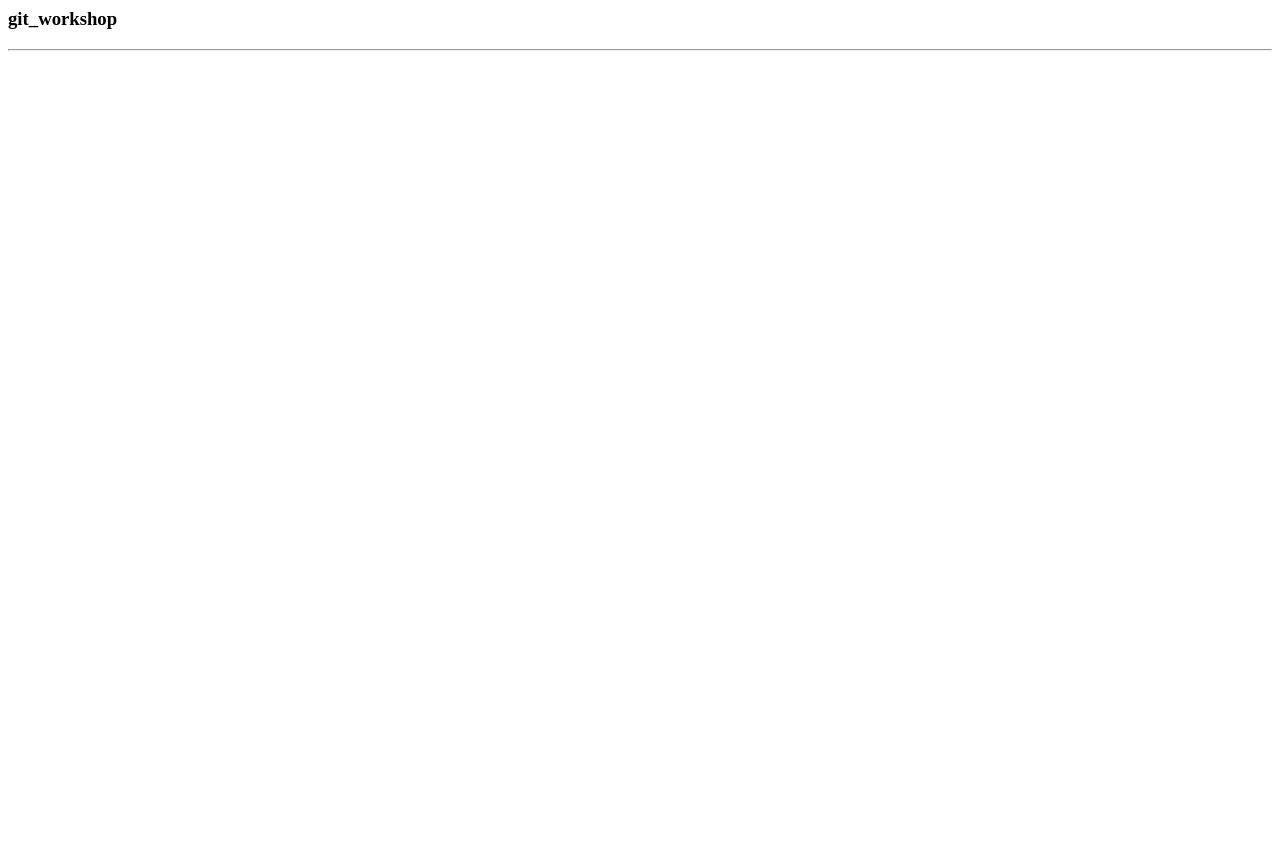
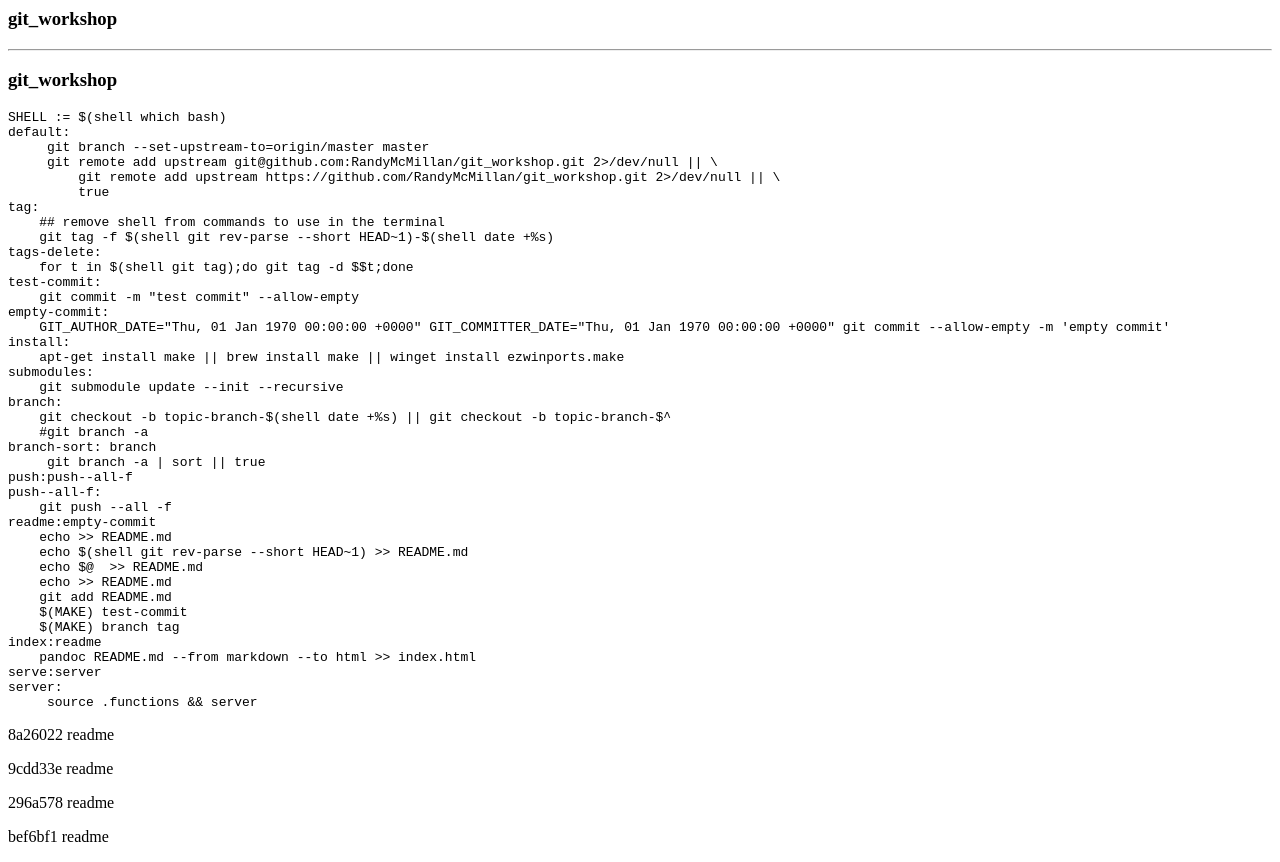
Before and after one commit to RandyMcMillan/git_workshop, a plain HTML site: page index.html in a window 1280 px wide. Before the commit the page ends 800 px from the top, so only its background shows below. Drawn offline with Linux system fonts and the light colour scheme.

Commit message:
index.html:GNUmakefile

```diff
--- a/index.html
+++ b/index.html
@@ -1,2 +1,47 @@
 <h3 id="git_workshop">git_workshop</h3>
 <hr />
+<h3 id="git_workshop">git_workshop</h3>
+<pre><code>SHELL := $(shell which bash)
+default:
+     git branch --set-upstream-to=origin/master master
+     git remote add upstream git@github.com:RandyMcMillan/git_workshop.git 2&gt;/dev/null || \
+         git remote add upstream https://github.com/RandyMcMillan/git_workshop.git 2&gt;/dev/null || \
+         true
+tag:
+    ## remove shell from commands to use in the terminal
+    git tag -f $(shell git rev-parse --short HEAD~1)-$(shell date +%s)
+tags-delete:
+    for t in $(shell git tag);do git tag -d $$t;done
+test-commit:
+    git commit -m &quot;test commit&quot; --allow-empty
+empty-commit:
+    GIT_AUTHOR_DATE=&quot;Thu, 01 Jan 1970 00:00:00 +0000&quot; GIT_COMMITTER_DATE=&quot;Thu, 01 Jan 1970 00:00:00 +0000&quot; git commit --allow-empty -m &#39;empty commit&#39;
+install:
+    apt-get install make || brew install make || winget install ezwinports.make
+submodules:
+    git submodule update --init --recursive
+branch:
+    git checkout -b topic-branch-$(shell date +%s) || git checkout -b topic-branch-$^
+    #git branch -a
+branch-sort: branch
+     git branch -a | sort || true
+push:push--all-f
+push--all-f:
+    git push --all -f
+readme:empty-commit
+    echo &gt;&gt; README.md
+    echo $(shell git rev-parse --short HEAD~1) &gt;&gt; README.md
+    echo $@  &gt;&gt; README.md
+    echo &gt;&gt; README.md
+    git add README.md
+    $(MAKE) test-commit
+    $(MAKE) branch tag
+index:readme
+    pandoc README.md --from markdown --to html &gt;&gt; index.html
+serve:server
+server:
+     source .functions &amp;&amp; server</code></pre>
+<p>8a26022 readme</p>
+<p>9cdd33e readme</p>
+<p>296a578 readme</p>
+<p>bef6bf1 readme</p>
```
